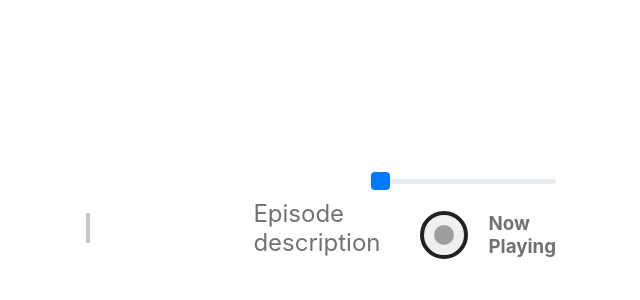
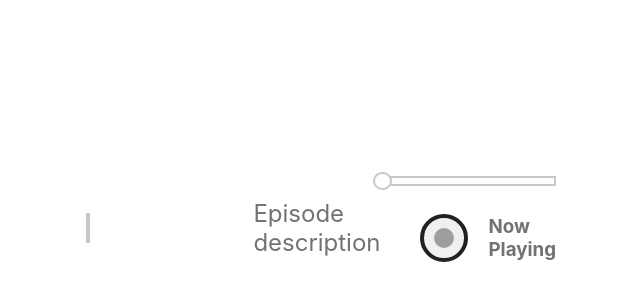
Before and after one commit to ShihTingJustin/podcast-player-vue, a Vue app: page /episodeId in a window 1280 px wide. Shown: the part 180-480 px from the top of the page, without its empty margins (84-724 px from the left). Built offline with nearby package versions, Linux system fonts and the light colour scheme; grey boxes are pictures that could not be loaded; what x2js would draw is missing.

Commit message:
feat: update Slider style

```diff
--- a/src/components/PlayerItem.vue
+++ b/src/components/PlayerItem.vue
@@ -105,6 +105,7 @@ export default defineComponent({
     <div class="player">
       <div class="player__progress-container">
         <Slider
+          class="slider"
           :min="0"
           :max="state.duration"
           @change="handleSeekBarChange"
@@ -137,7 +138,20 @@ export default defineComponent({
   display: flex;
   flex-direction: column;
   align-items: flex-start;
-
+  ::v-deep(.slider.p-slider) {
+    background-color: #fff;
+    border: 2px solid rgb(200, 200, 200);
+    padding: 3px 0;
+    border-radius: 0;
+    .p-slider-range {
+      background-color: rgb(33, 33, 33);
+    }
+    .p-slider-handle {
+      border-radius: 50%;
+      background-color: #fff;
+      border: 2px solid rgb(200, 200, 200);
+    }
+  }
   &__progress-container {
     display: flex;
     flex-direction: column;
@@ -152,6 +166,7 @@ export default defineComponent({
     align-items: center;
     margin: 10px auto auto 40px;
     &__play-button {
+      cursor: pointer;
       background: #f0f0f0;
       border-radius: 100px;
       display: flex;
```
